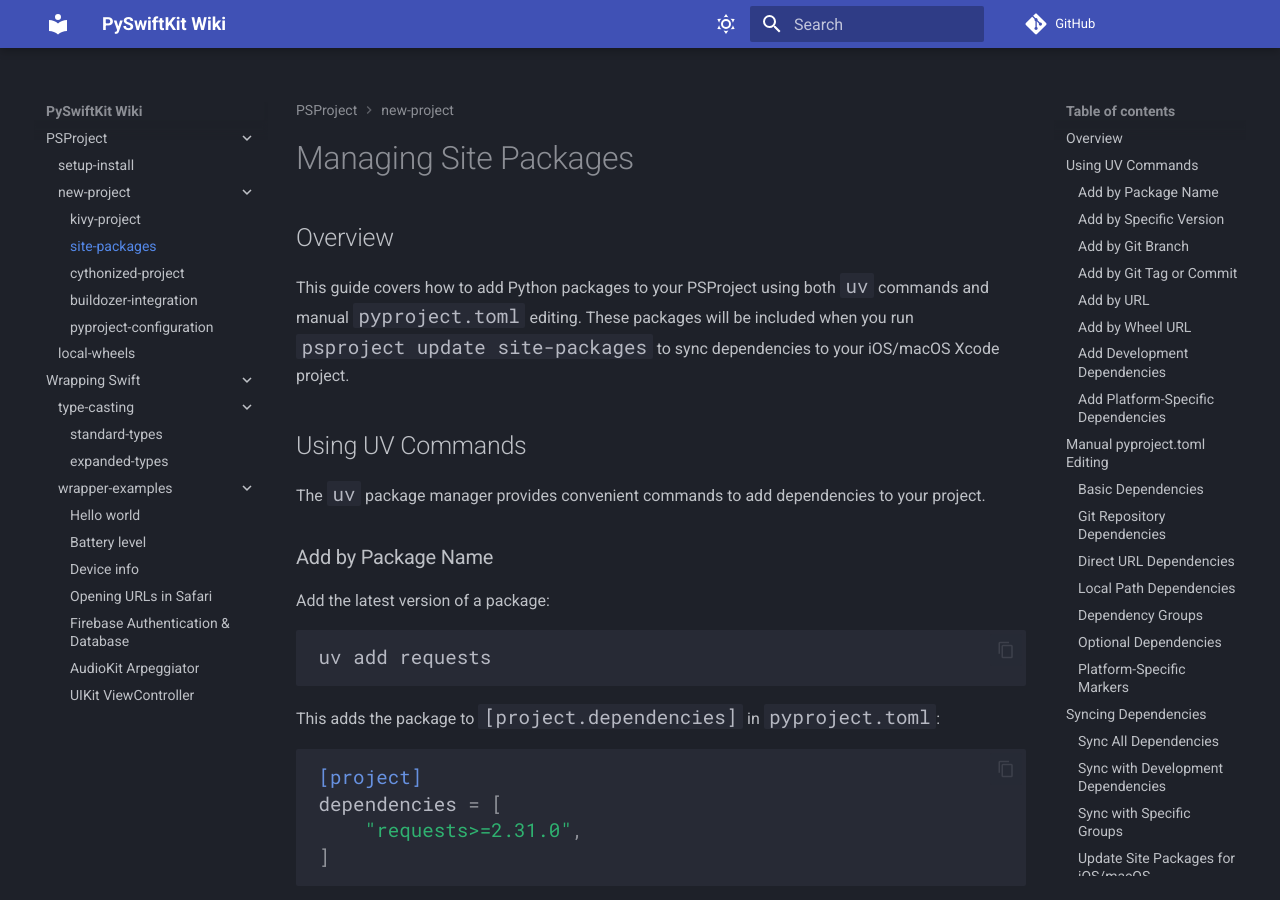
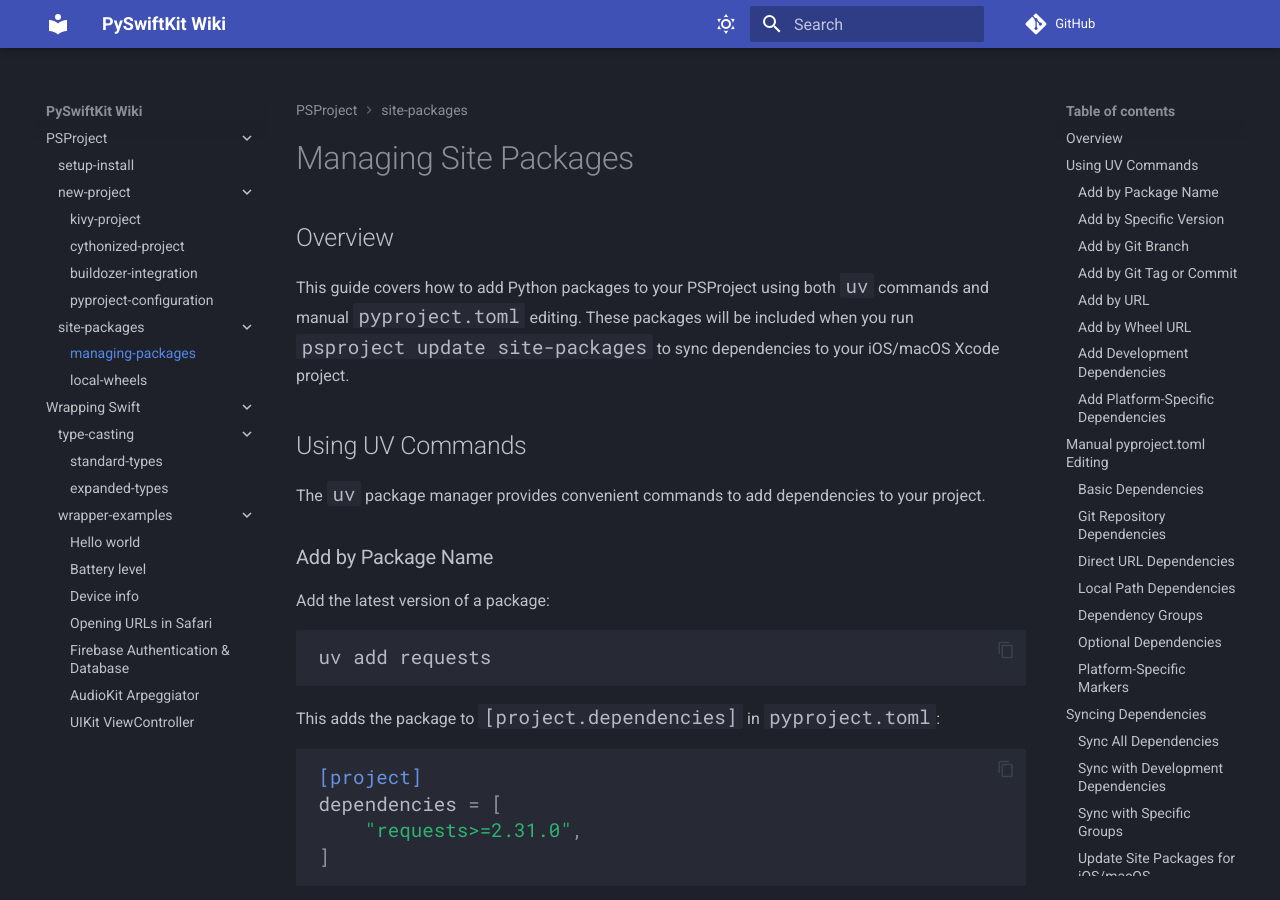
Before and after one commit to Py-Swift/wiki-source, an MkDocs documentation site: the page built from docs/project/kivy/site-packages.md, in a window 1280 px wide and 900 px high. Built offline with MkDocs 1.6.1 and Material for MkDocs 9.7.7, drawn with Linux system fonts in a browser that asks for light colours; comment, search, counter and statistics services are not loaded.

Commit message:
Reorganize navigation: move site-packages.md out of new-project, create site-packages group with managing-packages and local-wheels, reorder new-project to top

```diff
--- a/mkdocs.yml
+++ b/mkdocs.yml
@@ -26,11 +26,12 @@
     - setup-install: setup.md
     - new-project:
       - kivy-project: project/kivy/new-project/create.md
-      - site-packages: project/kivy/new-project/site-packages.md
       - cythonized-project: project/kivy/new-project/cythonized-project.md
       - buildozer-integration: project/kivy/new-project/buildozer-integration.md
       - pyproject-configuration: project/kivy/new-project/pyproject-configuration.md
-    - local-wheels: project/kivy/local-wheels.md
+    - site-packages:
+      - managing-packages: project/kivy/site-packages.md
+      - local-wheels: project/kivy/local-wheels.md
   - Wrapping Swift:
     #- Types: wrapper_docs/types.md
     - type-casting:
```
Also changed, not shown: docs/project/kivy/site-packages.md (renamed from docs/project/kivy/new-project/site-packages.md).
